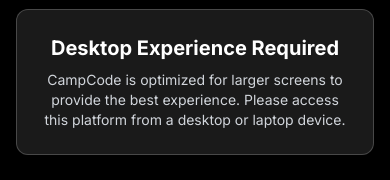
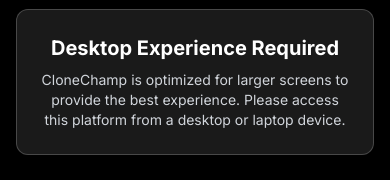
Before and after one commit to GulshanJha00/CloneChamp, a Next.js app in the folder frontend/: page / in a window 390 px wide. Shown: the part 340-520 px from the top of the page. Built offline with nearby package versions, Linux system fonts and the light colour scheme; no server answers.

Commit message:
name chanhged

```diff
--- a/frontend/app/designers/page.tsx
+++ b/frontend/app/designers/page.tsx
@@ -9,7 +9,7 @@ const page = () => {
             Desktop Experience Required
           </h2>
           <p className="text-sm text-gray-300">
-            CampCode is optimized for larger screens to provide the best
+            CloneChamp is optimized for larger screens to provide the best
             experience. Please access this platform from a desktop or laptop
             device.
           </p>
--- a/frontend/app/layout.tsx
+++ b/frontend/app/layout.tsx
@@ -8,7 +8,7 @@ import { AuthProvider } from "./AuthProvider"
 const inter = Inter({ subsets: ["latin"] })
 
 export const metadata: Metadata = {
-  title: "CampCode - Frontend Challenge Platform",
+  title: "CloneChamp - Frontend Challenge Platform",
   description: "Master frontend development by cloning designs with pixel-perfect accuracy"
 }
 
--- a/frontend/app/page.tsx
+++ b/frontend/app/page.tsx
@@ -17,7 +17,7 @@ export default function Home() {
         <div className="bg-white/10 border border-white/20 backdrop-blur-sm p-6 rounded-xl shadow-lg max-w-sm">
           <h2 className="text-xl font-bold mb-2">Desktop Experience Required</h2>
           <p className="text-sm text-gray-300">
-          CampCode is optimized for larger screens to provide the best experience. Please access this platform from a desktop or laptop device.
+          CloneChamp is optimized for larger screens to provide the best experience. Please access this platform from a desktop or laptop device.
 
           </p>
         </div>
--- a/frontend/components/Landing/HowWork.tsx
+++ b/frontend/components/Landing/HowWork.tsx
@@ -8,7 +8,7 @@ const HowWork = () => {
           <div className="container px-4 md:px-6">
             <div className="flex flex-col items-center justify-center space-y-4 text-center">
               <div className="space-y-2">
-                <h2 className="text-3xl font-bold tracking-tighter sm:text-5xl">How CampCode Works</h2>
+                <h2 className="text-3xl font-bold tracking-tighter sm:text-5xl">How CloneChamp Works</h2>
                 <p className="max-w-[900px] text-muted-foreground md:text-xl/relaxed lg:text-base/relaxed xl:text-xl/relaxed">
                   Practice frontend development, Camp out. Clone real-world UIs Code with precision. Get real-time feedback and improve your skills.
                 </p>
--- a/frontend/components/Landing/MainPage.tsx
+++ b/frontend/components/Landing/MainPage.tsx
@@ -11,7 +11,7 @@ const MainPage = () => {
               <div className="flex flex-col justify-center space-y-4">
                 <div className="space-y-2">
                   <h1 className="text-3xl font-bold tracking-tighter sm:text-5xl xl:text-6xl/none">
-                    Master <span className='text-blue-400'>Frontend</span>  Development with CampCode
+                    Master <span className='text-blue-400'>Frontend</span>  Development with CloneChamp
                   </h1>
                   <p className="max-w-[600px] text-muted-foreground md:text-xl">
                     Clone designs with pixel-perfect accuracy. Practice, compete, and improve your frontend skills with
--- a/frontend/components/Landing/footer.tsx
+++ b/frontend/components/Landing/footer.tsx
@@ -8,10 +8,10 @@ export default function Footer() {
         <div className="flex flex-col items-center gap-4 px-8 md:flex-row md:gap-2 md:px-0">
           <Link href="/" className="flex items-center gap-2">
             <Code className="h-6 w-6" />
-            <span className="font-bold inline-block">CampCode</span>
+            <span className="font-bold inline-block">CloneChamp</span>
           </Link>
           <p className="text-center text-sm leading-loose text-muted-foreground md:text-left">
-            &copy; {new Date().getFullYear()} CampCode. All rights reserved.
+            &copy; {new Date().getFullYear()} CloneChamp. All rights reserved.
           </p>
         </div>
         <div className="flex gap-4">
--- a/frontend/components/Landing/main-nav.tsx
+++ b/frontend/components/Landing/main-nav.tsx
@@ -22,7 +22,7 @@ export default function MainNav() {
       <nav className="hidden items-center md:flex gap-6">
         <Link href="/" className="flex items-center gap-2">
           <Code className="h-6 w-6" />
-          <span className="font-bold inline-block">CampCode</span>
+          <span className="font-bold inline-block">CloneChamp</span>
         </Link>
         <div className="hidden md:flex gap-6">
           <Link href="/problems" className="text-sm font-medium transition-colors hover:text-primary">
```
Also changed, not shown: frontend/components/Landing/JoinCommunity.tsx (line endings or trailing spaces), 1 other file (tests, documents, lock files or other folders).
